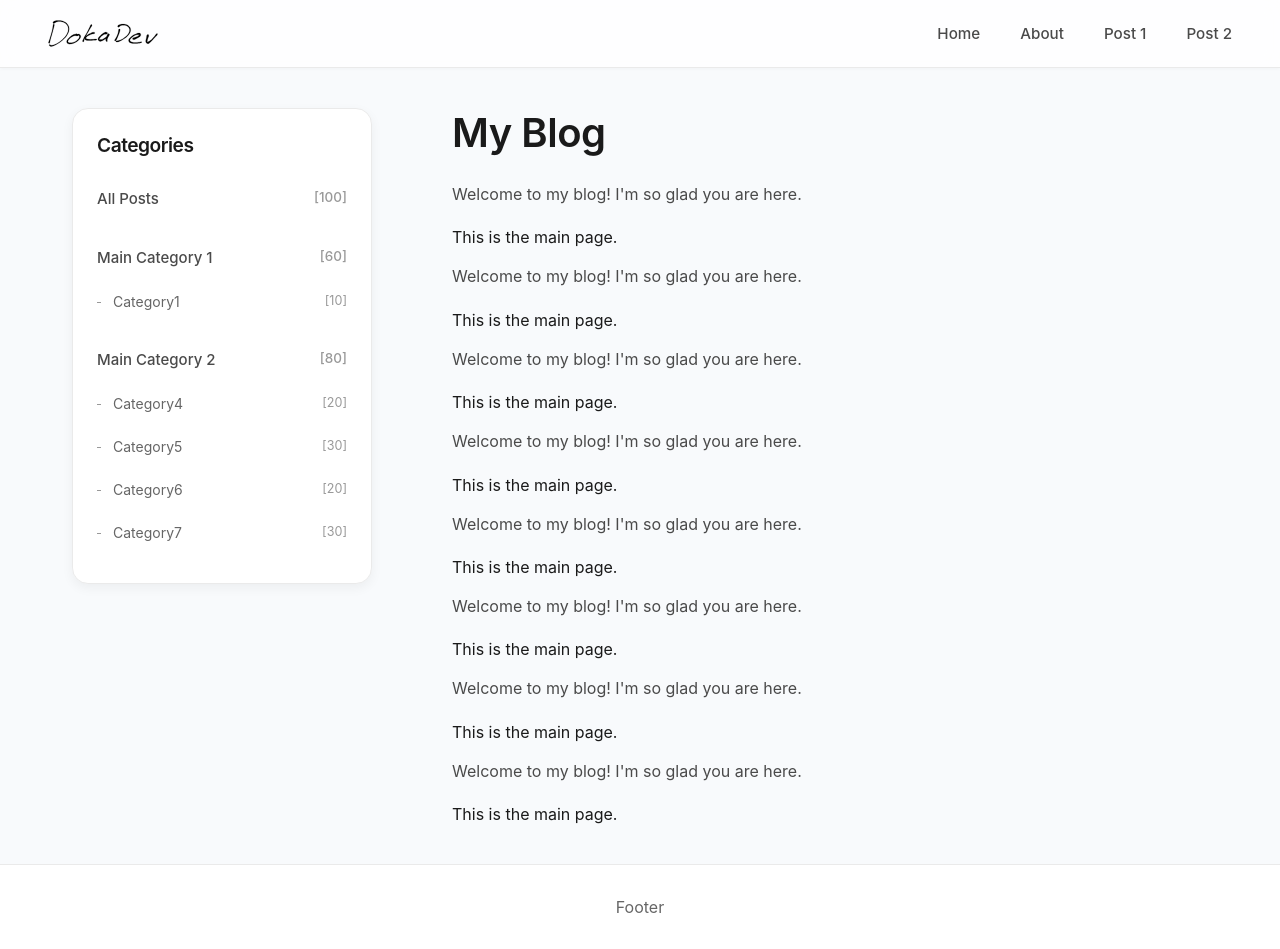
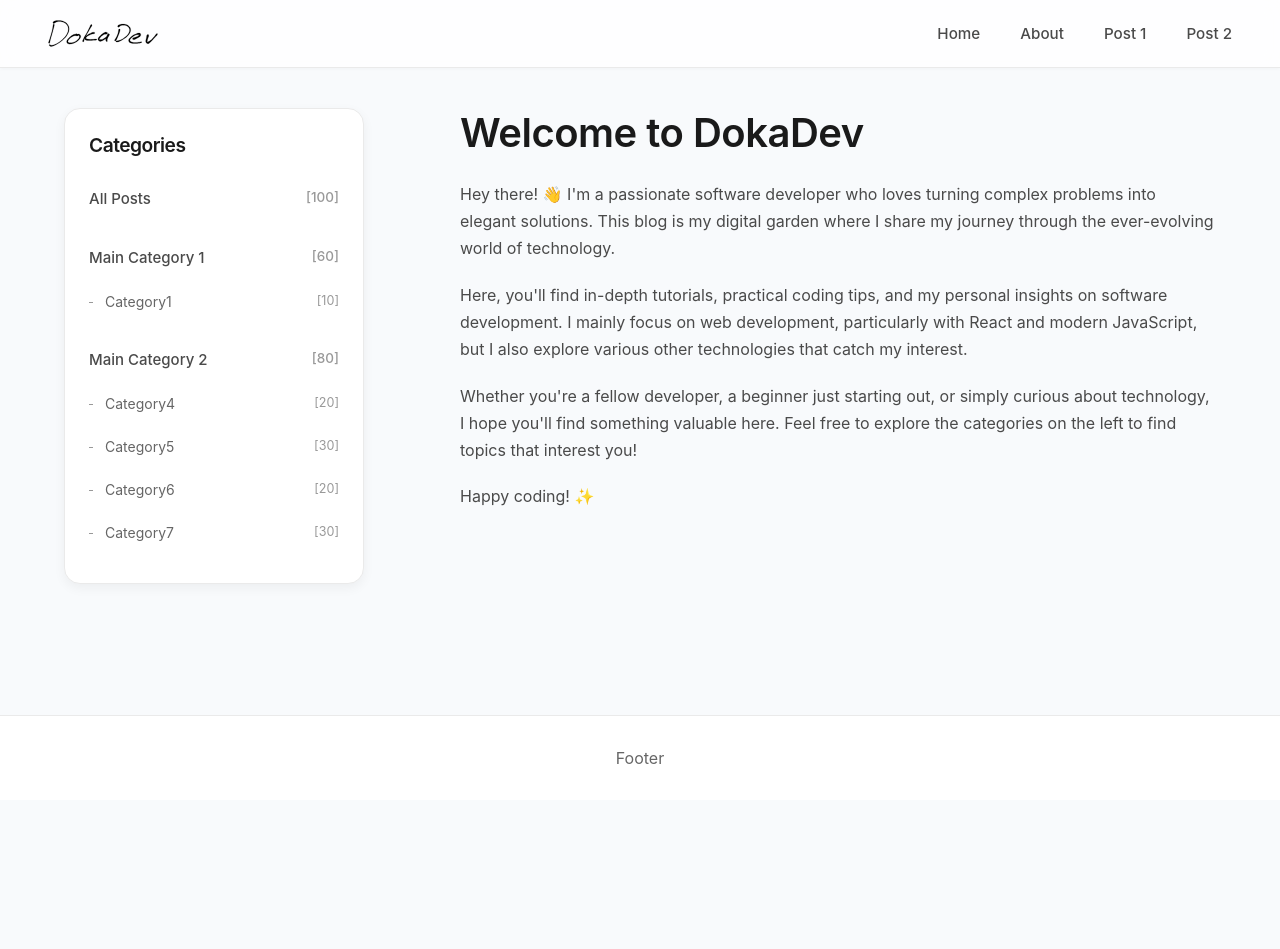
Before and after one commit to DokaDev/dokalab_blog_client, a React (Create React App) app: page / in a window 1280 px wide. After the commit the page ends 800 px from the top, so only its background shows below. Built offline with nearby package versions, Linux system fonts and the light colour scheme.

Commit message:
update layout

```diff
--- a/src/component/category/categories.css
+++ b/src/component/category/categories.css
@@ -1,12 +1,14 @@
 .categories {
     border: 1px solid #eaeaea;
     border-radius: 16px;
+    width: 250px;
     min-width: 250px;
     padding: 1.5rem;
     background-color: #ffffff;
     box-shadow: 0 4px 12px rgba(0, 0, 0, 0.05);
     position: sticky;
     top: 100px;
+    margin-left: 2rem;
 }
 
 .categories_text {
--- a/src/component/header/header.jsx
+++ b/src/component/header/header.jsx
@@ -1,5 +1,6 @@
 import React from "react";
 import PropTypes from "prop-types";
+import { Link } from "react-router-dom";
 
 import "./header.css";
 import logo from "../../assets/dokadev.svg"
@@ -8,9 +9,9 @@ export default function Header({ gnbItems }) {
     return (
         <header className="header-container">
             <div className="header-content">
-                <div className="header-logo">
+                <Link to="/" className="header-logo">
                     <img src={logo} alt="logo" className="logoImage"/>
-                </div>
+                </Link>
 
                 <nav className="header-gnb">
                     {gnbItems.map((item, index) => (
--- a/src/layout/Layout.css
+++ b/src/layout/Layout.css
@@ -16,12 +16,12 @@ body {
 .content {
     display: flex;
     align-items: flex-start;
-    max-width: 1200px;
+    max-width: 1400px;
     margin: 0 auto;
-    padding: 2.5rem 2rem;
+    padding: 2.5rem 0;
     width: 100%;
     box-sizing: border-box;
-    gap: 3rem;
+    gap: 4rem;
 }
 
 .inner {
@@ -56,10 +56,9 @@ body {
 }
 
 /* 중간 크기 화면 (1200px ~ 1024px) */
-@media screen and (max-width: 1200px) {
+@media screen and (max-width: 1400px) {
     .content {
-        padding: 2rem;
-        gap: 2rem;
+        padding: 2.5rem 2rem;
     }
 }
 
--- a/src/page/main/main.jsx
+++ b/src/page/main/main.jsx
@@ -3,24 +3,23 @@ import React from "react";
 export default function Main() {
     return (
         <div>
-            <h1>My Blog</h1>
-            <p>Welcome to my blog! I'm so glad you are here.</p>
-            This is the main page.
-            <p>Welcome to my blog! I'm so glad you are here.</p>
-            This is the main page.
-            <p>Welcome to my blog! I'm so glad you are here.</p>
-            This is the main page.
-            <p>Welcome to my blog! I'm so glad you are here.</p>
-            This is the main page.
-            <p>Welcome to my blog! I'm so glad you are here.</p>
-            This is the main page.
-            <p>Welcome to my blog! I'm so glad you are here.</p>
-            This is the main page.
-            <p>Welcome to my blog! I'm so glad you are here.</p>
-            This is the main page.
-            <p>Welcome to my blog! I'm so glad you are here.</p>
-            This is the main page.
+            <h1>Welcome to DokaDev</h1>
 
+            <p>
+                Hey there! 👋 I'm a passionate software developer who loves turning complex problems into elegant solutions. This blog is my digital garden where I share my journey through the ever-evolving world of technology.
+            </p>
+
+            <p>
+                Here, you'll find in-depth tutorials, practical coding tips, and my personal insights on software development. I mainly focus on web development, particularly with React and modern JavaScript, but I also explore various other technologies that catch my interest.
+            </p>
+
+            <p>
+                Whether you're a fellow developer, a beginner just starting out, or simply curious about technology, I hope you'll find something valuable here. Feel free to explore the categories on the left to find topics that interest you!
+            </p>
+
+            <p>
+                Happy coding! ✨
+            </p>
         </div>
     );
 }
```
